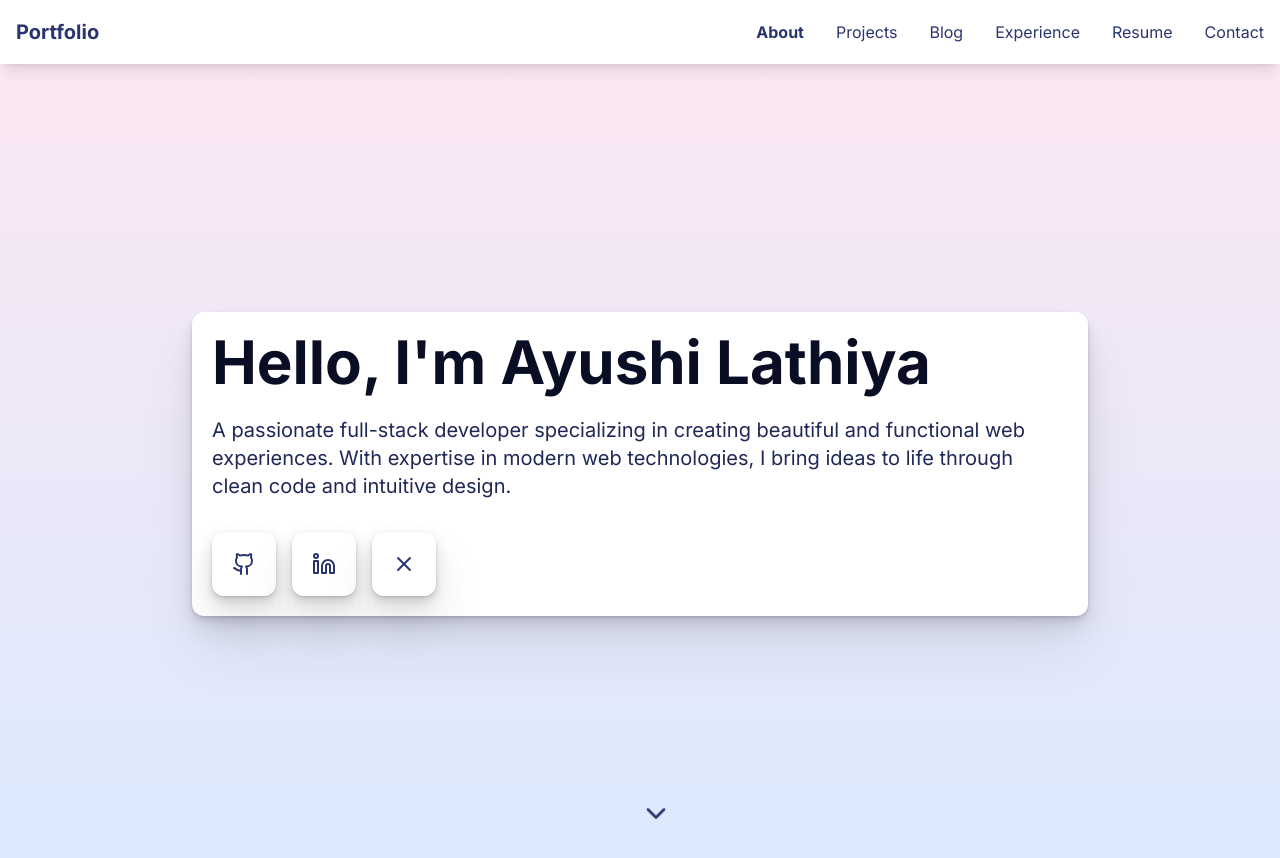
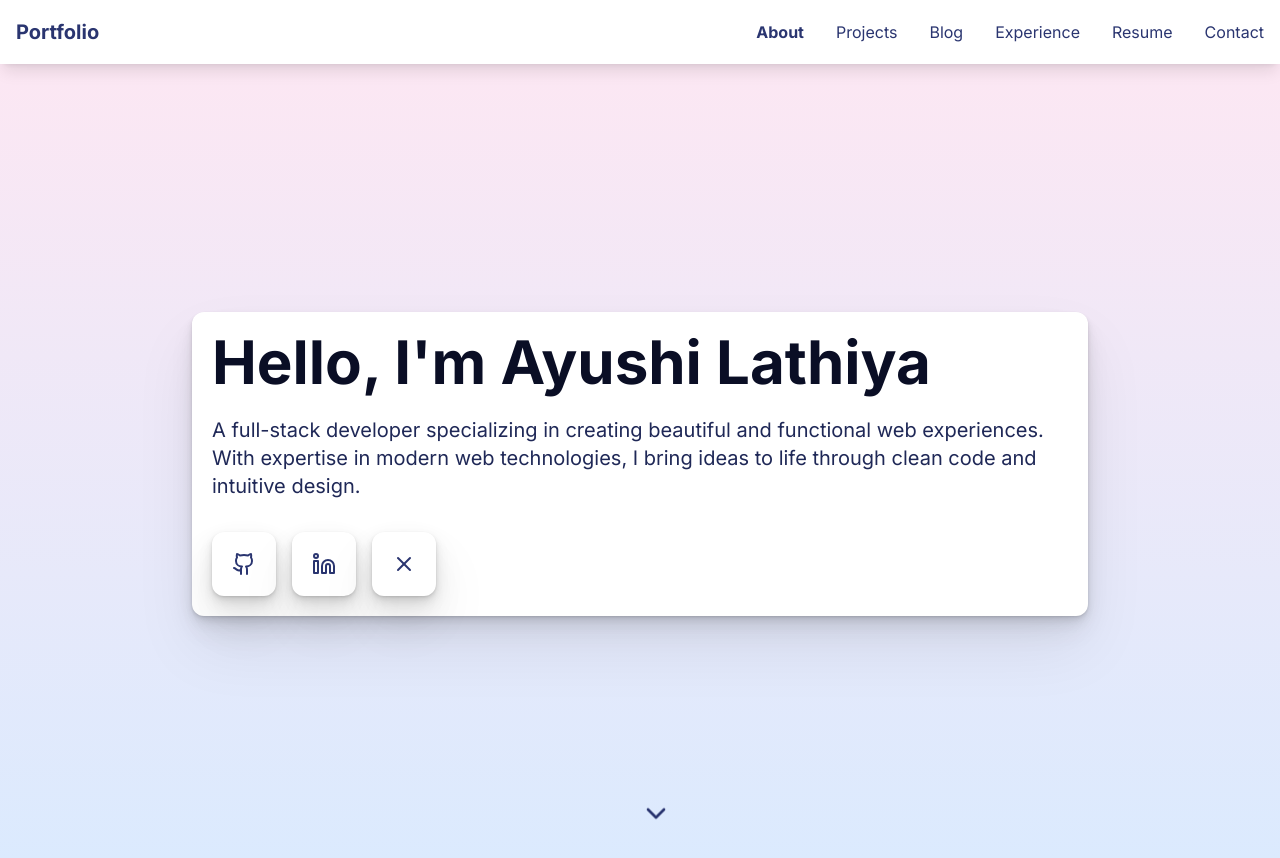
Before and after one commit to ayushilathiya/Portfolio, a Next.js app: page / in a window 1280 px wide. Shown: the top 858 px of the page. Built offline with nearby package versions, Linux system fonts and the light colour scheme.

Commit message:
update about page

```diff
--- a/app/page.tsx
+++ b/app/page.tsx
@@ -81,7 +81,7 @@ export default function Home() {
                 Hello, I'm Ayushi Lathiya
               </h1>
               <p className="text-lg md:text-xl text-navy-700 mb-8">
-                A passionate full-stack developer specializing in creating beautiful and functional web experiences. With expertise in modern web technologies, I bring ideas to life through clean code and intuitive design.
+                A full-stack developer specializing in creating beautiful and functional web experiences. With expertise in modern web technologies, I bring ideas to life through clean code and intuitive design.
               </p>
               <div className="flex gap-4">
                 <Link href="https://github.com/ayushilathiya" target="_blank" className="p-2 skeuomorphic hover:scale-105 transition-transform">
```
